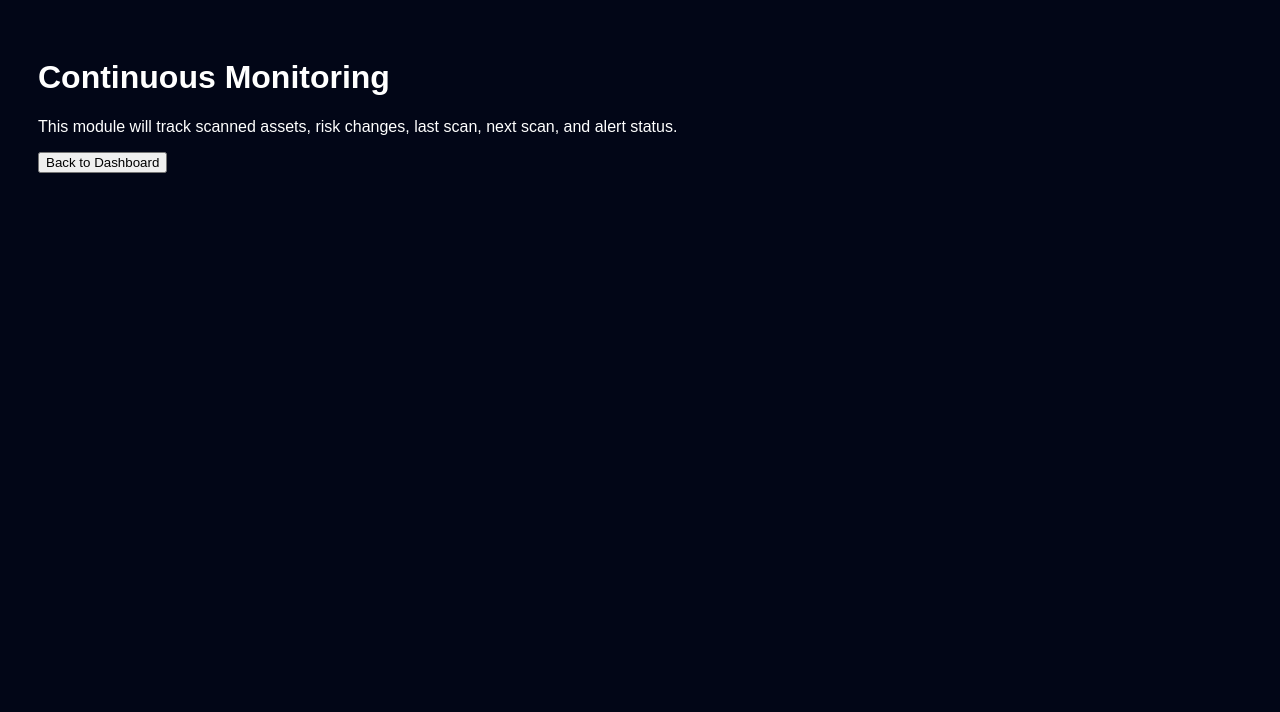
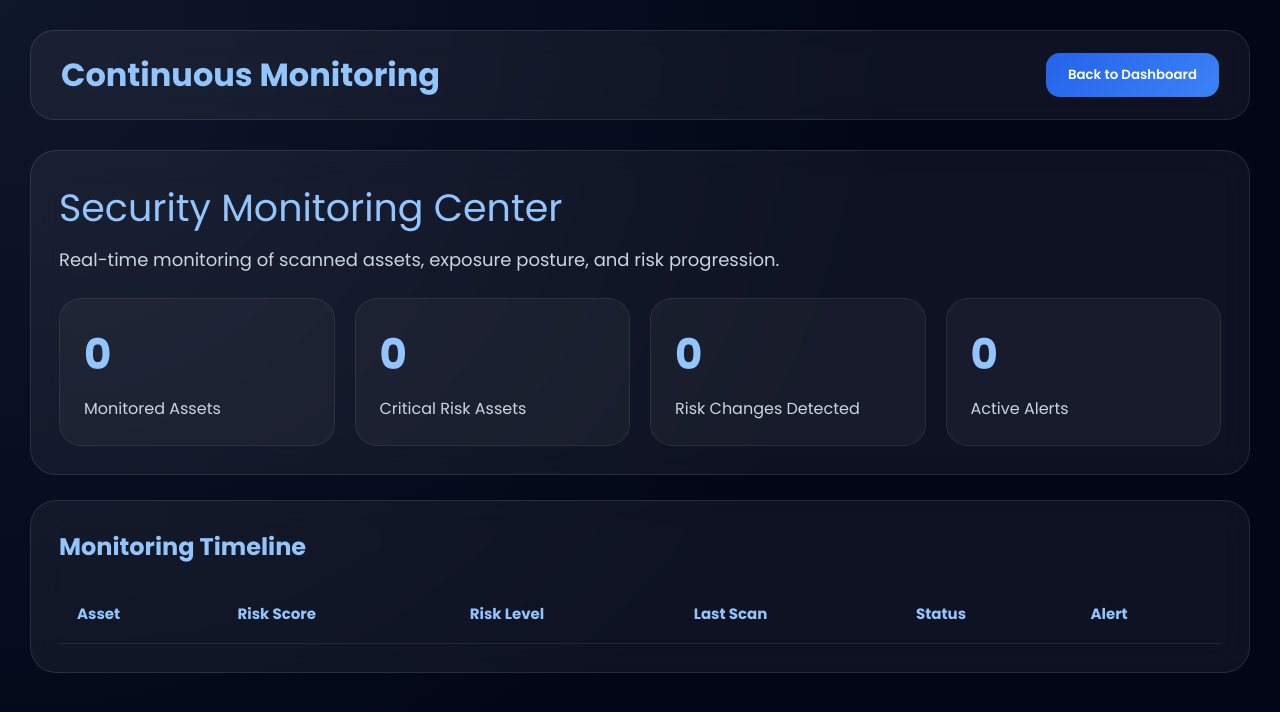
Before and after one commit to Krishna2624/website-vuln-scanner, a website: page public/monitoring.html in a window 1280 px wide. Drawn offline with Linux system fonts and the light colour scheme; no server answers.

Commit message:
added monitoring html

```diff
--- a/public/monitoring.html
+++ b/public/monitoring.html
@@ -2,13 +2,318 @@
 <html>
 <head>
   <title>Continuous Monitoring</title>
+
+  <link href="https://fonts.googleapis.com/css2?family=Poppins:wght@300;400;500;600;700&display=swap" rel="stylesheet">
+
+  <style>
+
+    *{
+      margin:0;
+      padding:0;
+      box-sizing:border-box;
+      font-family:'Poppins',sans-serif;
+    }
+
+    body{
+      background:
+        radial-gradient(circle at top left,#0f172a,#020617 60%);
+      color:white;
+      min-height:100vh;
+      padding:30px;
+    }
+
+    .navbar{
+      display:flex;
+      justify-content:space-between;
+      align-items:center;
+
+      background:rgba(255,255,255,0.05);
+      border:1px solid rgba(255,255,255,0.10);
+
+      padding:20px 30px;
+      border-radius:24px;
+
+      backdrop-filter:blur(14px);
+
+      margin-bottom:30px;
+    }
+
+    .navbar h1{
+      font-size:32px;
+      color:#93c5fd;
+    }
+
+    .back-btn{
+      background:linear-gradient(135deg,#2563eb,#3b82f6);
+      border:none;
+      color:white;
+      padding:12px 22px;
+      border-radius:14px;
+      cursor:pointer;
+      font-weight:600;
+    }
+
+    .glass-card{
+      background:rgba(255,255,255,0.05);
+      border:1px solid rgba(255,255,255,0.10);
+
+      border-radius:26px;
+      padding:28px;
+
+      backdrop-filter:blur(18px);
+
+      margin-bottom:25px;
+    }
+
+    .hero-title{
+      font-size:38px;
+      color:#93c5fd;
+      margin-bottom:10px;
+    }
+
+    .hero-sub{
+      color:#cbd5e1;
+      font-size:18px;
+    }
+
+    .metrics{
+      display:grid;
+      grid-template-columns:repeat(auto-fit,minmax(220px,1fr));
+      gap:20px;
+
+      margin-top:25px;
+    }
+
+    .metric{
+      background:rgba(255,255,255,0.04);
+      border:1px solid rgba(255,255,255,0.08);
+
+      border-radius:22px;
+      padding:24px;
+    }
+
+    .metric h2{
+      font-size:42px;
+      margin-bottom:10px;
+      color:#93c5fd;
+    }
+
+    .metric p{
+      color:#cbd5e1;
+    }
+
+    table{
+      width:100%;
+      border-collapse:collapse;
+      margin-top:20px;
+    }
+
+    th,td{
+      padding:18px;
+      text-align:left;
+      border-bottom:1px solid rgba(255,255,255,0.08);
+    }
+
+    th{
+      color:#93c5fd;
+      font-size:15px;
+    }
+
+    tr:hover{
+      background:rgba(255,255,255,0.04);
+    }
+
+    .badge{
+      padding:8px 14px;
+      border-radius:999px;
+      font-size:13px;
+      font-weight:600;
+      display:inline-block;
+    }
+
+    .critical{
+      background:rgba(239,68,68,0.22);
+      color:#fca5a5;
+    }
+
+    .high{
+      background:rgba(249,115,22,0.22);
+      color:#fdba74;
+    }
+
+    .medium{
+      background:rgba(234,179,8,0.22);
+      color:#fde68a;
+    }
+
+    .low{
+      background:rgba(34,197,94,0.22);
+      color:#86efac;
+    }
+
+    .stable{
+      background:rgba(59,130,246,0.22);
+      color:#93c5fd;
+    }
+
+  </style>
 </head>
-<body style="background:#020617;color:white;font-family:Poppins,sans-serif;padding:30px;">
-  <h1>Continuous Monitoring</h1>
-  <p>This module will track scanned assets, risk changes, last scan, next scan, and alert status.</p>
 
-  <button onclick="window.location.href='dashboard.html'">
-    Back to Dashboard
-  </button>
+<body>
+
+  <div class="navbar">
+    <h1>Continuous Monitoring</h1>
+
+    <button class="back-btn"
+      onclick="window.location.href='dashboard.html'">
+      Back to Dashboard
+    </button>
+  </div>
+
+  <div class="glass-card">
+
+    <div class="hero-title">
+      Security Monitoring Center
+    </div>
+
+    <div class="hero-sub">
+      Real-time monitoring of scanned assets, exposure posture, and risk progression.
+    </div>
+
+    <div class="metrics">
+
+      <div class="metric">
+        <h2 id="totalAssets">0</h2>
+        <p>Monitored Assets</p>
+      </div>
+
+      <div class="metric">
+        <h2 id="criticalAssets">0</h2>
+        <p>Critical Risk Assets</p>
+      </div>
+
+      <div class="metric">
+        <h2 id="riskChanges">0</h2>
+        <p>Risk Changes Detected</p>
+      </div>
+
+      <div class="metric">
+        <h2 id="alerts">0</h2>
+        <p>Active Alerts</p>
+      </div>
+
+    </div>
+
+  </div>
+
+  <div class="glass-card">
+
+    <h2 style="color:#93c5fd;">
+      Monitoring Timeline
+    </h2>
+
+    <table>
+
+      <thead>
+        <tr>
+          <th>Asset</th>
+          <th>Risk Score</th>
+          <th>Risk Level</th>
+          <th>Last Scan</th>
+          <th>Status</th>
+          <th>Alert</th>
+        </tr>
+      </thead>
+
+      <tbody id="monitoringTable"></tbody>
+
+    </table>
+
+  </div>
+
+<script>
+
+async function loadMonitoring() {
+
+  try {
+
+    const res = await fetch("/full-scans", {
+      headers:{
+        Authorization: localStorage.getItem("token")
+      }
+    });
+
+    const scans = await res.json();
+
+    document.getElementById("totalAssets").innerText =
+      scans.length;
+
+    document.getElementById("criticalAssets").innerText =
+      scans.filter(s => s.riskLevel === "Critical").length;
+
+    document.getElementById("riskChanges").innerText =
+      scans.filter(s => s.riskScore < 65).length;
+
+    document.getElementById("alerts").innerText =
+      scans.filter(s => s.riskLevel === "Critical" || s.riskLevel === "High").length;
+
+    const table = document.getElementById("monitoringTable");
+
+    table.innerHTML = scans.map(scan => {
+
+      const riskClass =
+        scan.riskLevel === "Critical"
+          ? "critical"
+          : scan.riskLevel === "High"
+          ? "high"
+          : scan.riskLevel === "Medium"
+          ? "medium"
+          : "low";
+
+      return `
+        <tr>
+
+          <td>${scan.domain}</td>
+
+          <td>${scan.riskScore}/100</td>
+
+          <td>
+            <span class="badge ${riskClass}">
+              ${scan.riskLevel}
+            </span>
+          </td>
+
+          <td>
+            ${new Date(scan.scannedAt).toLocaleString()}
+          </td>
+
+          <td>
+            <span class="badge stable">
+              Monitoring Active
+            </span>
+          </td>
+
+          <td>
+            ${
+              scan.riskLevel === "Critical" ||
+              scan.riskLevel === "High"
+                ? `<span class="badge critical">Attention Required</span>`
+                : `<span class="badge low">Stable</span>`
+            }
+          </td>
+
+        </tr>
+      `;
+    }).join("");
+
+  } catch(error){
+    console.error(error);
+  }
+}
+
+loadMonitoring();
+
+</script>
+
 </body>
 </html>
```
